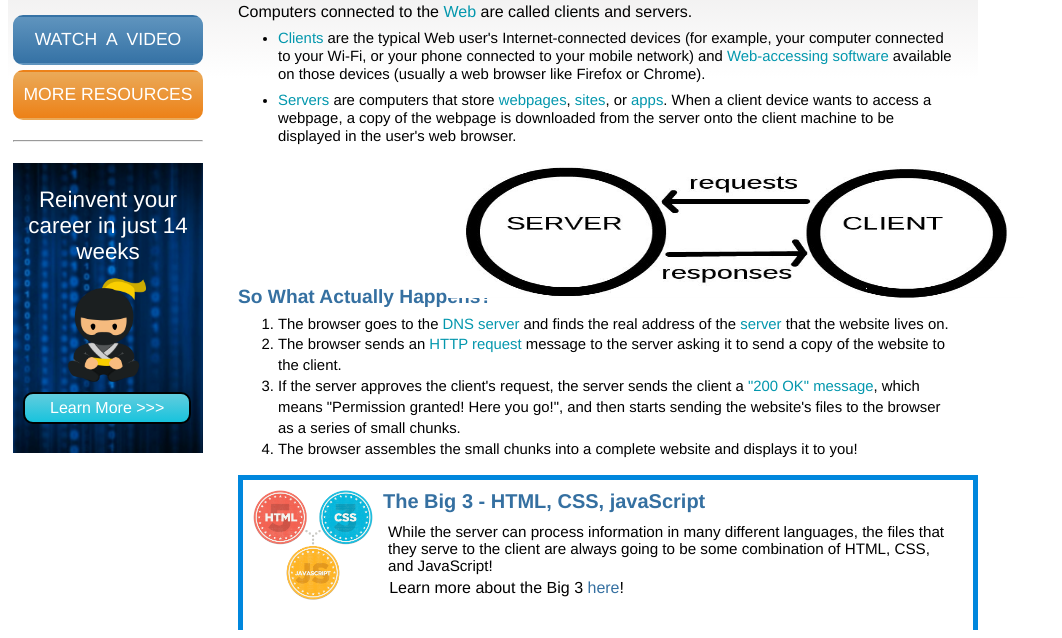
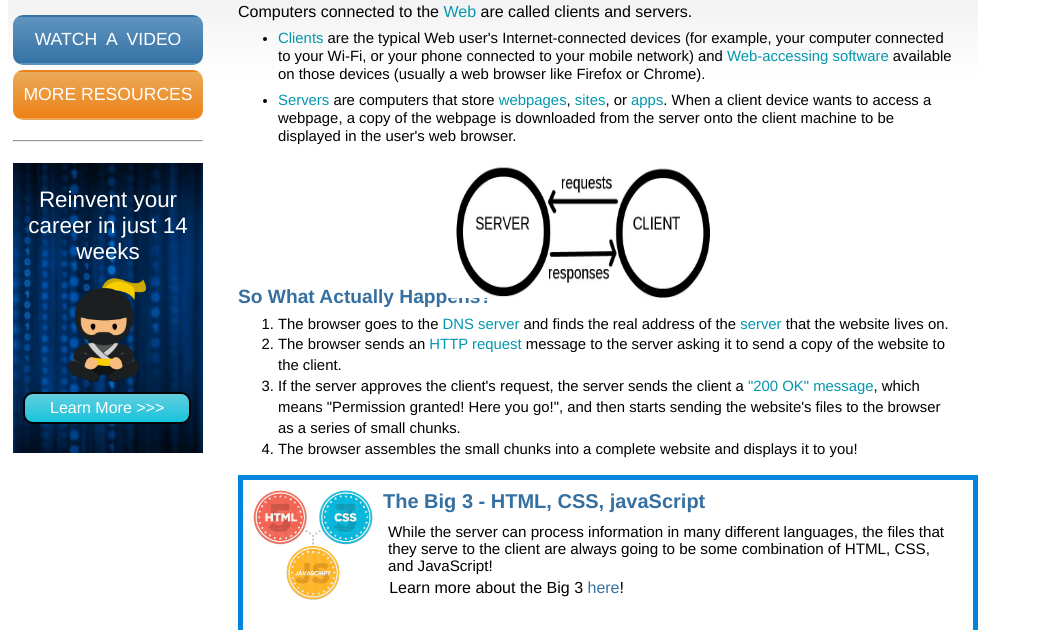
Before and after one commit to Alvaro-C98/Internet, a plain HTML site: page index.html in a window 1280 px wide. Shown: the part 233-871 px from the top of the page, without its empty margins (0-1062 px from the left). Drawn offline with Linux system fonts and the light colour scheme.

Commit message:
Internet

```diff
--- a/style.css
+++ b/style.css
@@ -186,7 +186,7 @@ article>ul>li {
 }
 
 article>img {
-    width: 45%;
+    width: 270px;
     height: 17%;
     margin: 10px 0px 0px 210px;
 }
```
